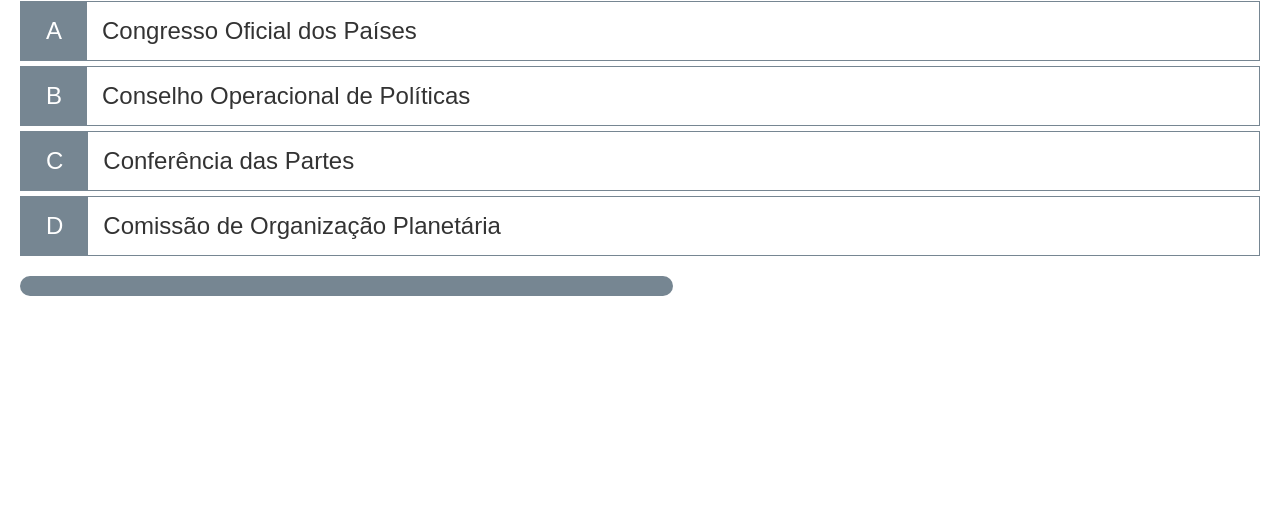
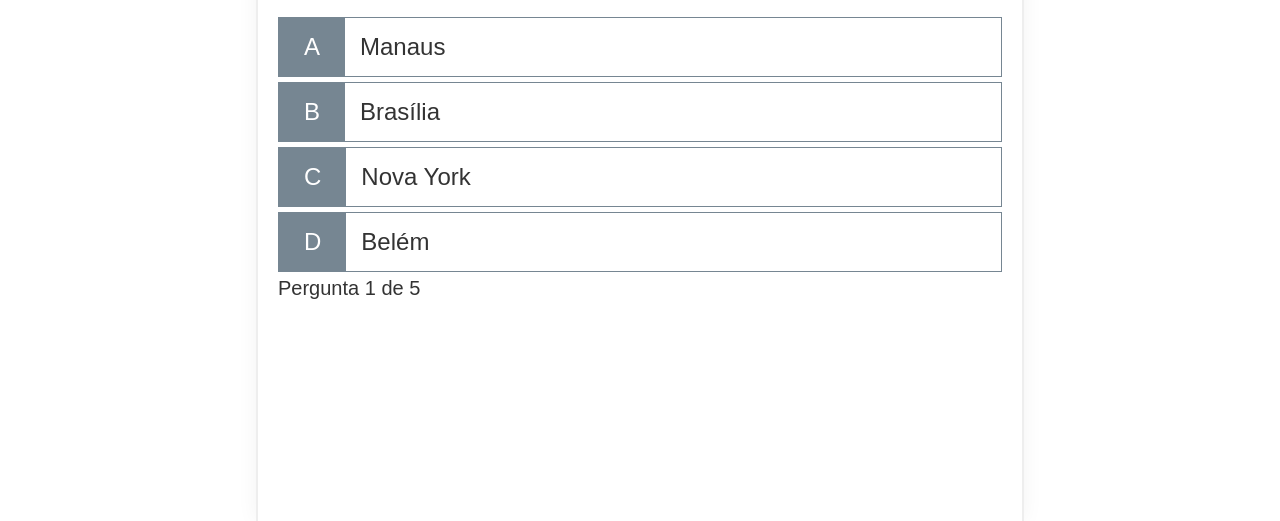
Before and after one commit to CaioJohnston/quiz-hydro, a plain HTML site: page pages/game.html in a window 1280 px wide. Shown: the part 279-800 px from the top of the page. Drawn offline with nearby package versions, Linux system fonts and the light colour scheme.

Commit message:
Add files via upload

```diff
--- a/pages/game.html
+++ b/pages/game.html
@@ -32,11 +32,7 @@
         <p class="choice-text" data-number="4"></p>
       </div>
       <div id="hud">
-        <div id="hud-item">
-          <div id="progressBar">
-            <div id="progressBarFull"></div>
-          </div>
-        </div>
+        <div id="progressText" class="hud-prefix">Pergunta 1 de 5</div>
       </div>
     </div>
   </div>
--- a/scripts/game.js
+++ b/scripts/game.js
@@ -9,9 +9,6 @@
 let questionCounter = 0;
 let availableQuestions = [];
 let correctAnswers = 0;
-let timer;
-const TOTAL_TIME = 30;
-let timeLeft = TOTAL_TIME;
 
 const questions = [
     {
@@ -58,8 +55,12 @@
         localStorage.setItem('correctAnswers', correctAnswers);
         return window.location.assign('../pages/end.html');
     }
+
+    // Adiciona fade-out antes de carregar nova pergunta
+    game.classList.add('fade-out');
+
+    setTimeout(() => {
         questionCounter++;
-
         const questionIndex = Math.floor(Math.random() * availableQuestions.length);
         currentQuestion = availableQuestions[questionIndex];
         if (question) {
@@ -72,9 +73,23 @@
             }
         });
 
+        // Atualiza contador textual
+        const progressText = document.getElementById('progressText');
+        if (progressText) {
+            progressText.innerText = `Pergunta ${questionCounter} de ${MAX_QUESTIONS}`;
+        }
+
         availableQuestions.splice(questionIndex, 1);
-    acceptingAnswers = true;
-    resetTimer();
+        acceptingAnswers = true
+
+        // Aplica fade-in após nova pergunta
+        game.classList.remove('fade-out');
+        game.classList.add('fade-in');
+
+        setTimeout(() => {
+            game.classList.remove('fade-in');
+        }, 500);
+    }, 500); // tempo para fade-out
 };
 
 choices.forEach((choice, index) => {
@@ -104,27 +119,6 @@
     });
 });
 
-resetTimer = () => {
-    clearInterval(timer);
-    timeLeft = TOTAL_TIME;
-    progressBarFull.style.width = '100%';
-
-    timer = setInterval(() => {
-        timeLeft--;
-        const progressWidth = (timeLeft / TOTAL_TIME) * 100;
-        progressBarFull.style.width = `${progressWidth}%`;
-
-        if (timeLeft <= 0) {
-            clearInterval(timer);
-            acceptingAnswers = false;
-            shakeScreen();
-            setTimeout(() => {
-                getNewQuestion();
-            }, 1000);
-        }
-    }, 1000);
-};
-
 const showConfetti = () => {
     confetti({
         particleCount: 100,
--- a/styles/app.css
+++ b/styles/app.css
@@ -205,3 +205,14 @@
     font-size: 1.4rem;
   }
 }
+
+@media only screen and (min-width: 768px) {
+  .container {
+    max-width: 768px;
+    margin: 0 auto;
+    border-left: 0.2rem solid #eee;
+    border-right: 0.2rem solid #eee;
+    background-color: white;
+    box-shadow: 0 0 2rem rgba(0, 0, 0, 0.05);
+  }
+}
--- a/styles/game.css
+++ b/styles/game.css
@@ -45,20 +45,6 @@
 
 .hud-main-text {
   text-align: center;
-}
-
-#progressBar {
-  width: 76.5rem;
-  border: none;
-}
-
-#progressBarFull {
-  height: 2rem;
-  background-color: #768692;
-  border: none;
-  border-radius: 100rem;
-  transition: width 0.4s ease;
-  max-width: 100%;
 }
 
 #loader {
@@ -119,3 +105,13 @@
   font-size: 3rem;
   text-align: center;
 }
+
+#game.fade-out {
+  opacity: 0;
+  transition: opacity 0.5s ease-in;
+}
+
+#game.fade-in {
+  opacity: 1;
+  transition: opacity 0.5s ease-out;
+}
```
Also changed, not shown: pages/end.html (+0 -3 lines), scripts/end.js (+0 -21 lines). Lines whose indentation alone changed are shown as unchanged.
